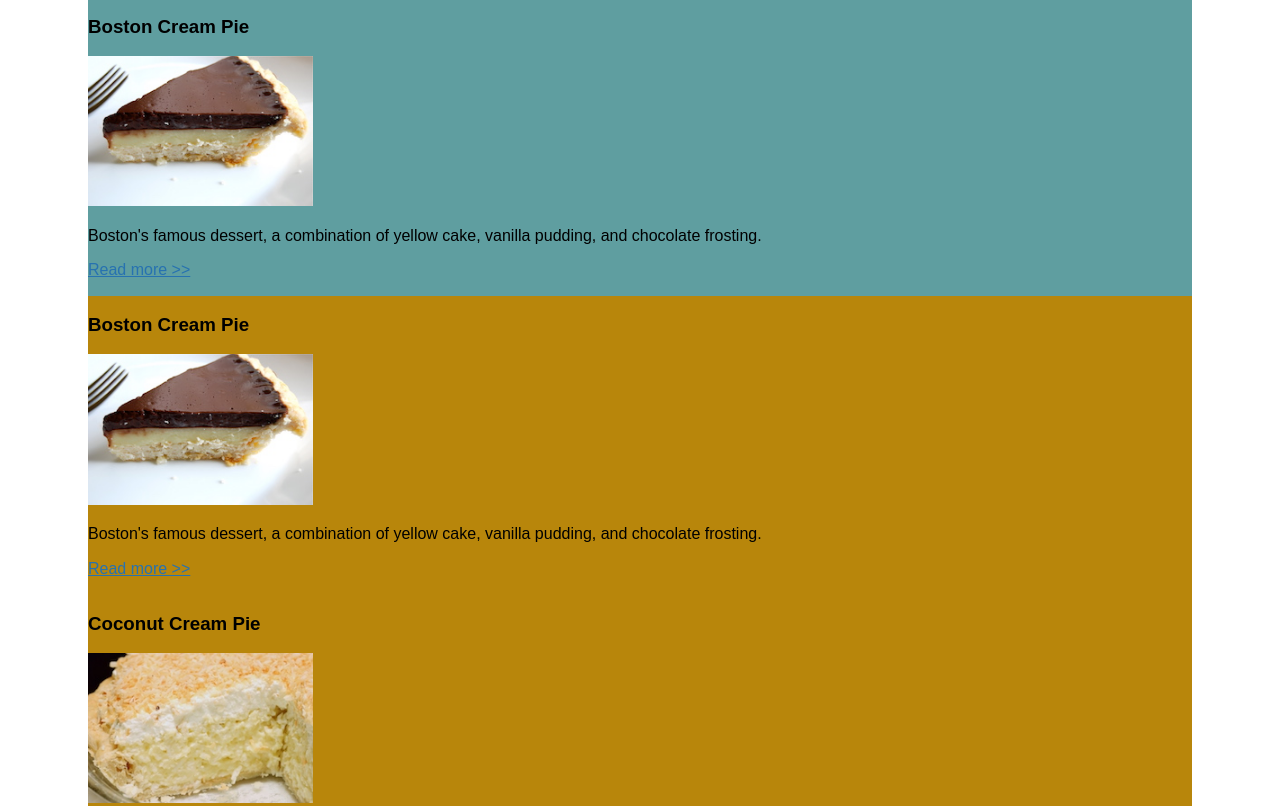
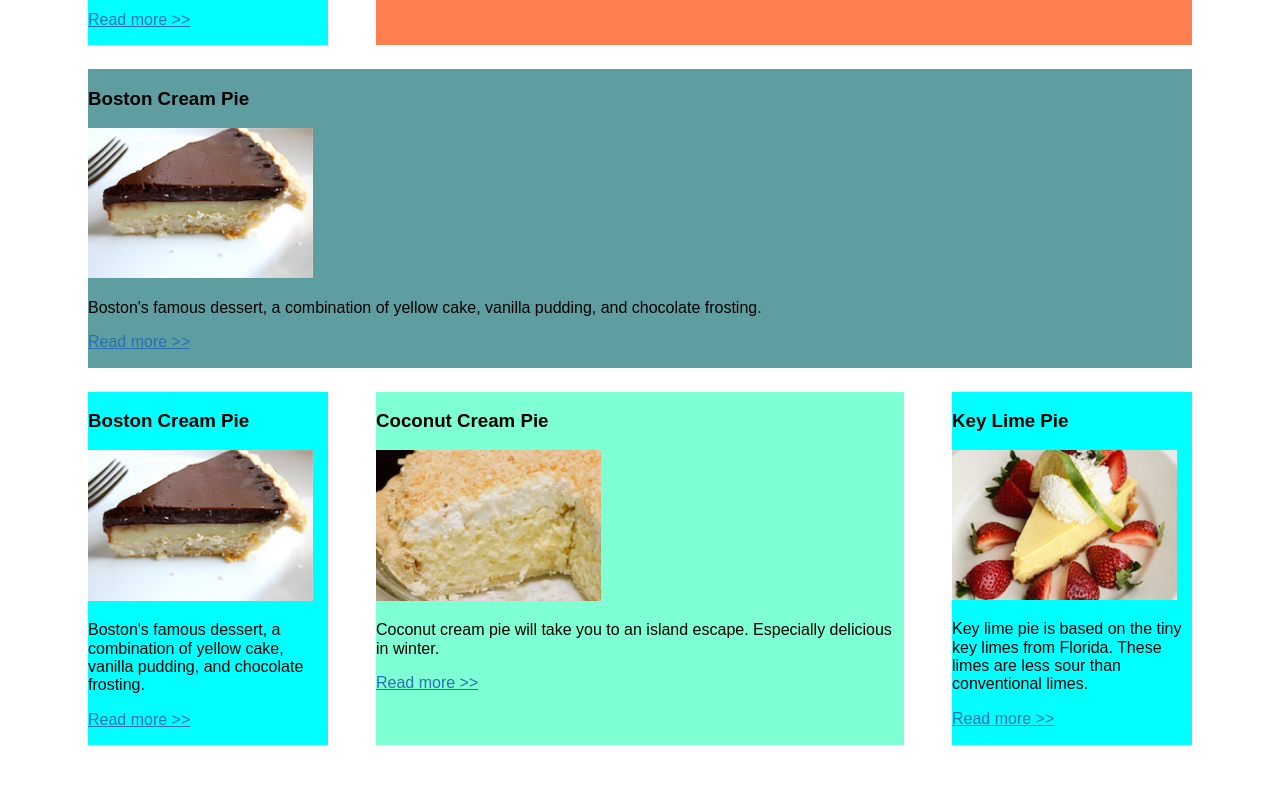
Before and after one commit to nabin47/100-days-of-code, a plain HTML site: page flexbox-grid/flexbox.html in a window 1280 px wide. Shown: the part 1026-1832 px from the top of the page. After the commit the page ends 1795 px from the top, so only its background shows below. Drawn offline with Linux system fonts and the light colour scheme.

Commit message:
Update style sheet for new row

```diff
--- a/flexbox-grid/css/flexbox.css
+++ b/flexbox-grid/css/flexbox.css
@@ -35,13 +35,12 @@ div img {
 .row {
 	display: flex;
 	flex-flow: row wrap;
-	justify-content: space-evenly;
-	align-items: flex-start;
 }
 
 [class*="col"] {
 	flex: 0 0 92%;
-	background-color: darkgoldenrod;
+	background-color: cyan;
+	margin: 0 0 2% 4%;
 }
 
 [class*="col-2"] {
@@ -60,29 +59,39 @@ div img {
 	background-color: cadetblue;
 }
 
+.col-5-2 {
+	background-color: aquamarine;
+}
+
 
 /* Mobile Landscape Screen Sizes */
 @media only screen and (min-width: 480px)  {
-	[class*="col-1"] {
+	[class*="col-1"],
+	.col-5-1 {
 		flex: 0 0 44%;
+	}
+
+	.col-5-2 {
+		order: -1;
 	}
 
 }
 /* Desktop screen Sizes */
 @media only screen and (min-width: 768px) {
-	[class*="col-1"]{
+	[class*="col-1"],
+	.col-3-1,
+	.col-5-1 {
 		flex: 0 0 20%;
 	}
 
-	.col-3-1 {
-		flex: 0 0 20%;
-	}
-
-	[class*="col-2"] {
+	[class*="col-2"],
+	.col-5-2 {
 		flex: 0 0 44%;
+		order: 0;
 	}
 
 	.col-3-3 {
 		flex: 0 0 68%;
 	}
+
 }
```
